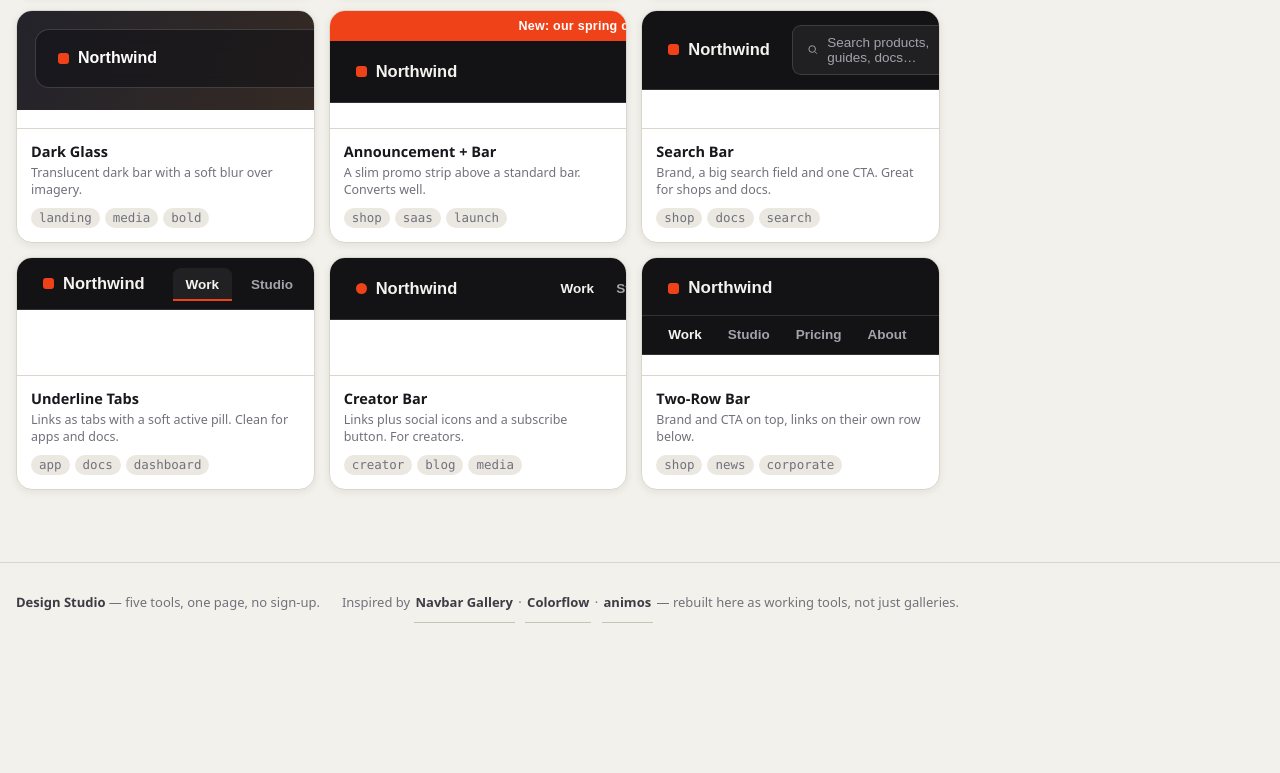
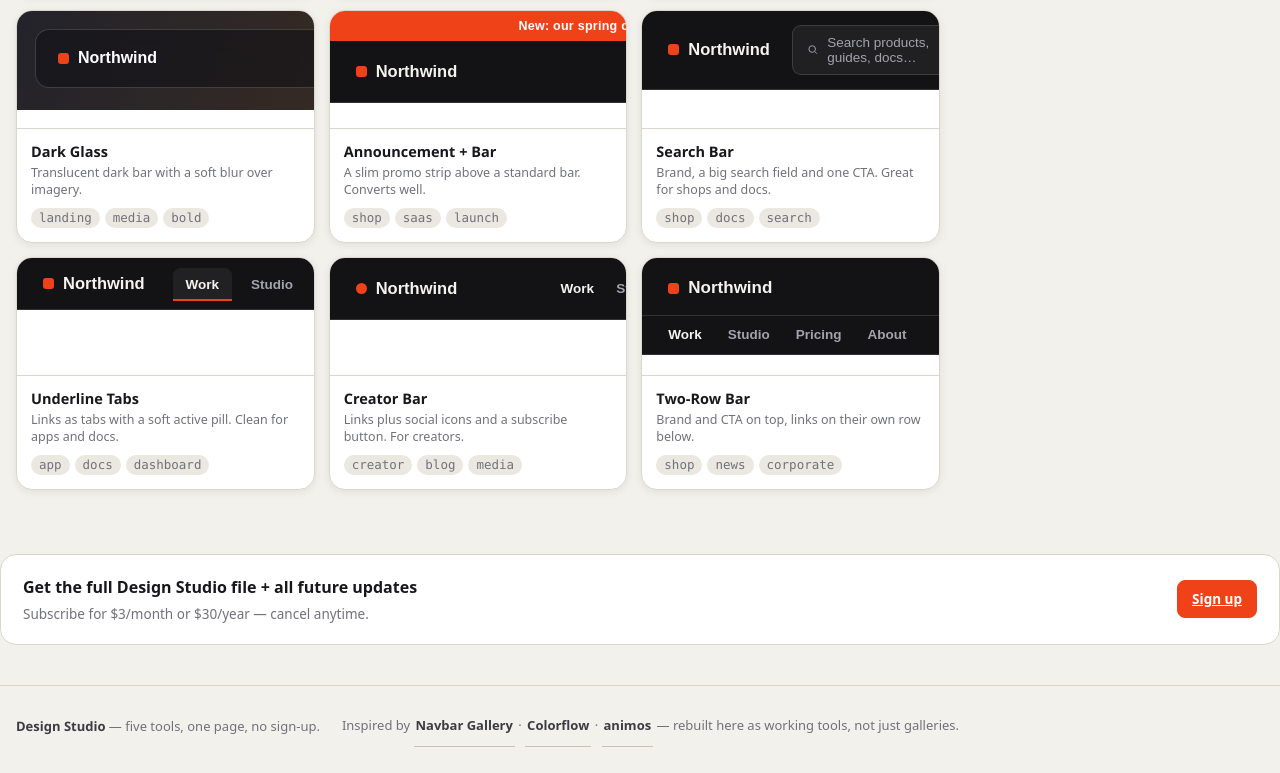
Before and after one commit to DrSAhmad/design-studio, a plain HTML site: page index.html in a window 1280 px wide. Shown: the part 1211-1984 px from the top of the page. Before the commit the page ends 1864 px from the top, so only its background shows below. Drawn offline with Linux system fonts and the light colour scheme.

Commit message:
Update index.html with Subscribe / Sign up links

```diff
--- a/index.html
+++ b/index.html
@@ -100,6 +100,11 @@
       }
       .topbar-note { margin-left: auto; font-size: 12.5px; color: var(--muted); font-weight: 600; display: inline-flex; align-items: center; gap: 7px; }
       .topbar-note .dot { width: 7px; height: 7px; border-radius: 50%; background: var(--ok); flex: none; }
+      .subscribe-btn { margin-left: 10px; display: inline-flex; align-items: center; padding: 7px 14px; border-radius: 999px; background: var(--accent); color: #fff; font-weight: 700; font-size: 13px; text-decoration: none; white-space: nowrap; }
+      .subscribe-btn:hover { background: var(--accent-deep); color: #fff; }
+      .signup-strip { max-width: 1320px; margin: 0 auto 40px; padding: 20px 22px; display: flex; align-items: center; justify-content: space-between; gap: 16px; flex-wrap: wrap; border: 1px solid var(--line); border-radius: 16px; background: var(--panel); }
+      .signup-strip strong { display: block; font-size: 16px; margin-bottom: 3px; }
+      .signup-strip span { color: var(--muted); font-size: 13.5px; }
 
       /* ---------- Tool layout ---------- */
       main { max-width: 1320px; margin: 0 auto; padding: 22px 16px 64px; }
@@ -348,6 +353,7 @@
           <button class="tab" role="tab" id="tab-photo" aria-controls="tool-photo" data-tool="photo" aria-selected="false"><span class="tab-num">5</span><svg class="ic" viewBox="0 0 24 24"><rect x="3" y="3" width="18" height="18" rx="2"/><circle cx="9" cy="9" r="2"/><path d="M21 15l-5-5L5 21"/></svg>Photo</button>
         </nav>
         <span class="topbar-note"><span class="dot"></span>Free · runs entirely in your browser</span>
+        <a class="subscribe-btn" href="https://mindfuldesignes.gumroad.com/l/unrmip" target="_blank" rel="noopener">Subscribe · $3/mo</a>
       </div>
     </header>
 
@@ -637,6 +643,14 @@
         </div>
       </section>
     </main>
+
+    <footer class="signup-strip">
+      <div>
+        <strong>Get the full Design Studio file + all future updates</strong>
+        <span>Subscribe for $3/month or $30/year — cancel anytime.</span>
+      </div>
+      <a class="btn primary" href="https://mindfuldesignes.gumroad.com/l/unrmip" target="_blank" rel="noopener">Sign up</a>
+    </footer>
 
     <footer>
       <div class="foot-in">
```
